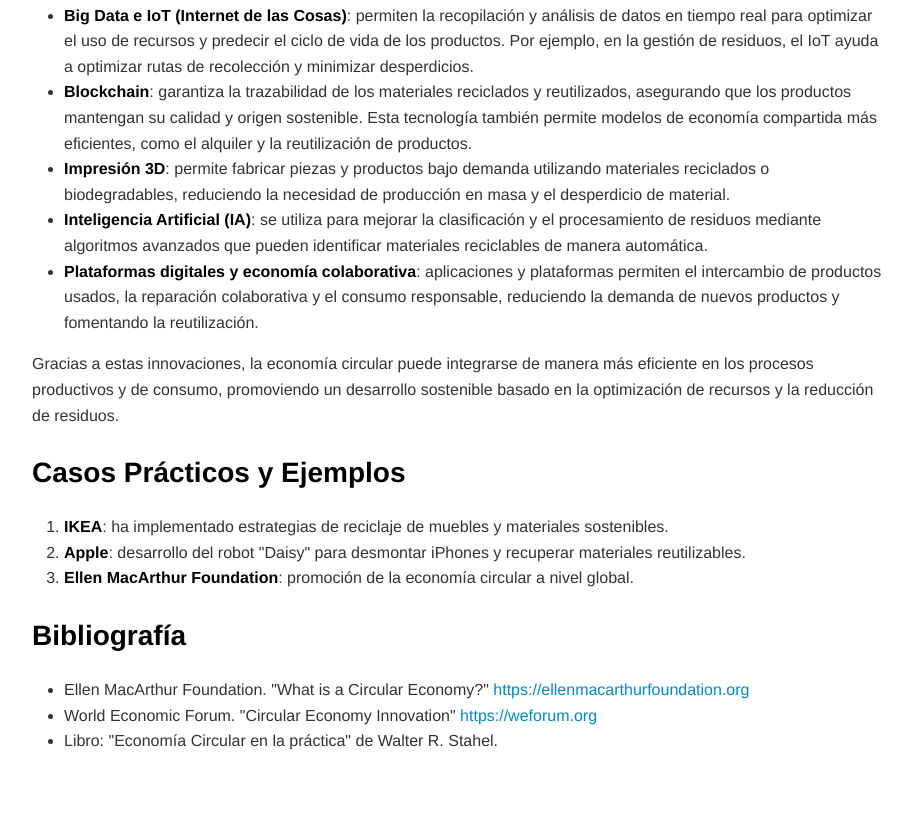
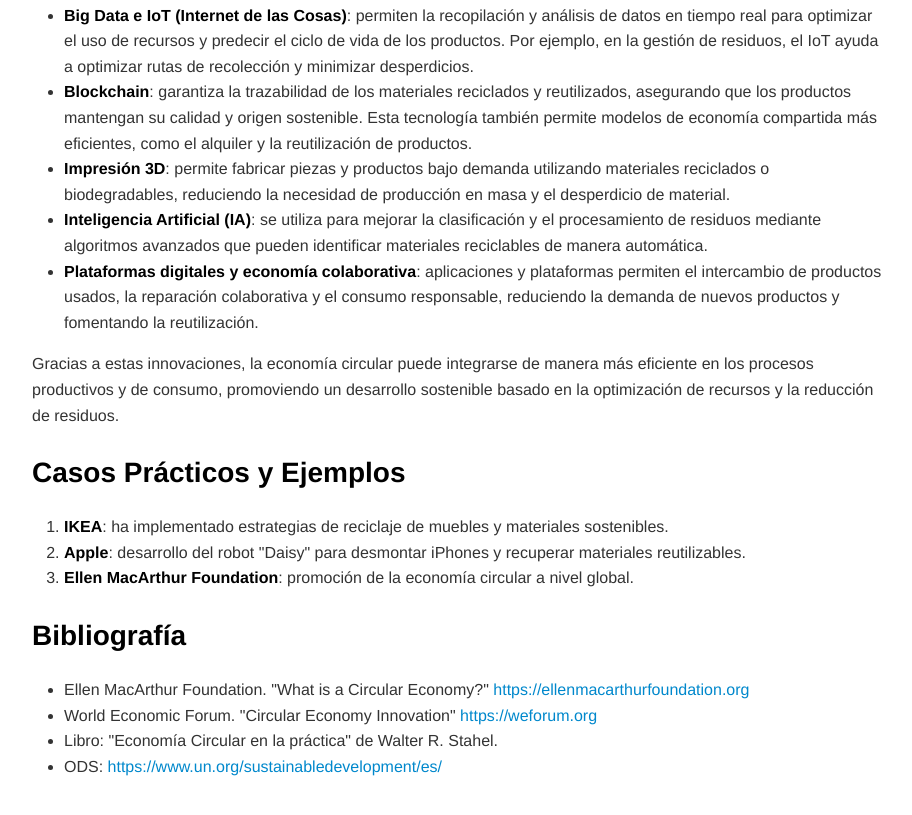
Before and after one commit to balmisdigigm/digitalizacion.github.io, a plain HTML site: page u1/u1.html in a window 1280 px wide. Shown: the part 6462-7277 px from the top of the page, without its empty margins (183-1095 px from the left). Drawn offline with nearby package versions, Linux system fonts and the light colour scheme.

Commit message:
deploy: balmisdigigm/digitalizacion@4b7f3491a4577caff06d82dde9271b242cb195cd

```diff
--- a/u1/u1.html
+++ b/u1/u1.html
@@ -472,6 +472,7 @@
 <li>Ellen MacArthur Foundation. "What is a Circular Economy?" <a href="https://ellenmacarthurfoundation.org">https://ellenmacarthurfoundation.org</a></li>
 <li>World Economic Forum. "Circular Economy Innovation" <a href="https://weforum.org">https://weforum.org</a></li>
 <li>Libro: "Economía Circular en la práctica" de Walter R. Stahel.</li>
+<li>ODS: <a href="https://www.un.org/sustainabledevelopment/es/">https://www.un.org/sustainabledevelopment/es/</a></li>
 </ul>
 
       </div>
```
Also changed, not shown: 1 other file.
